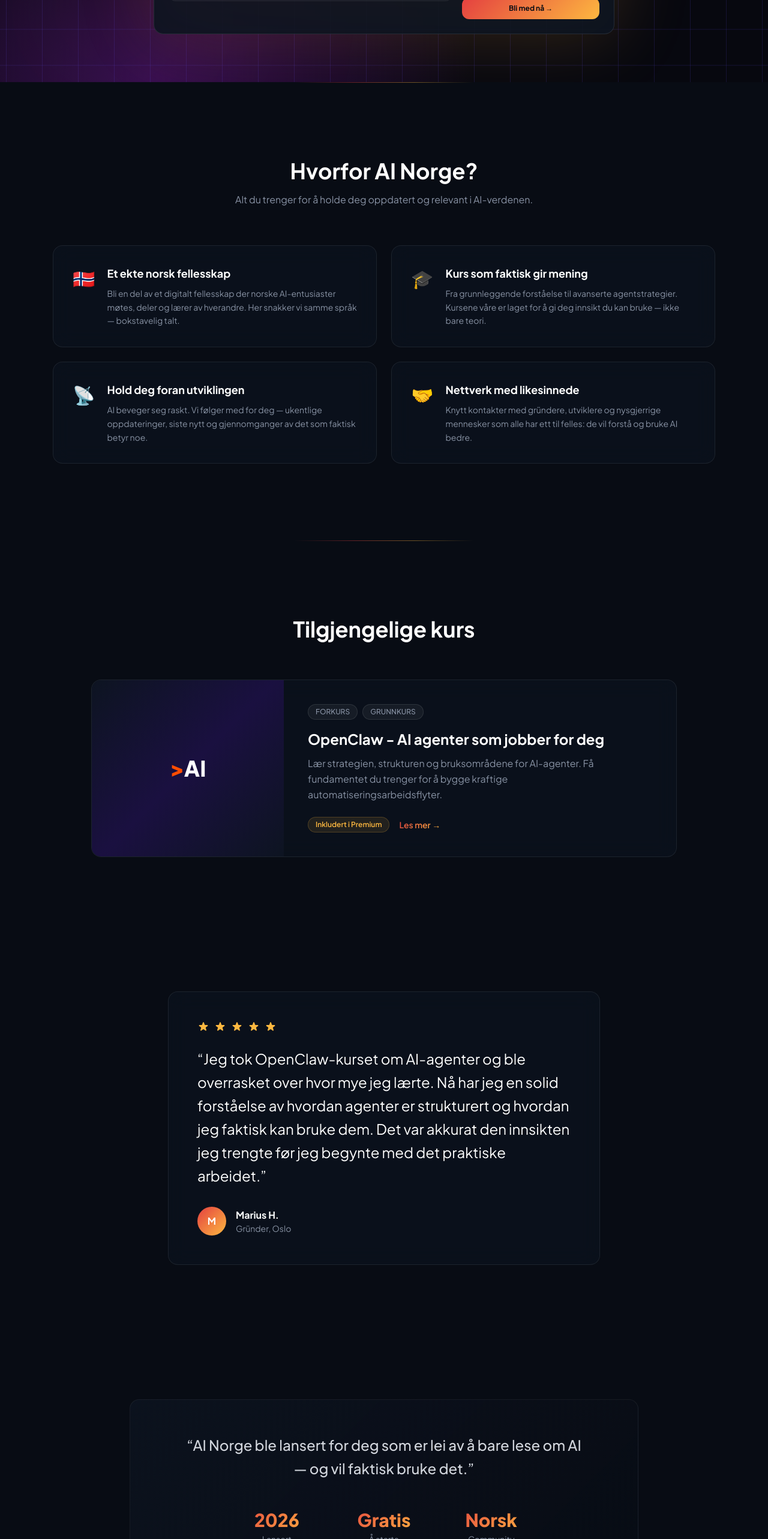
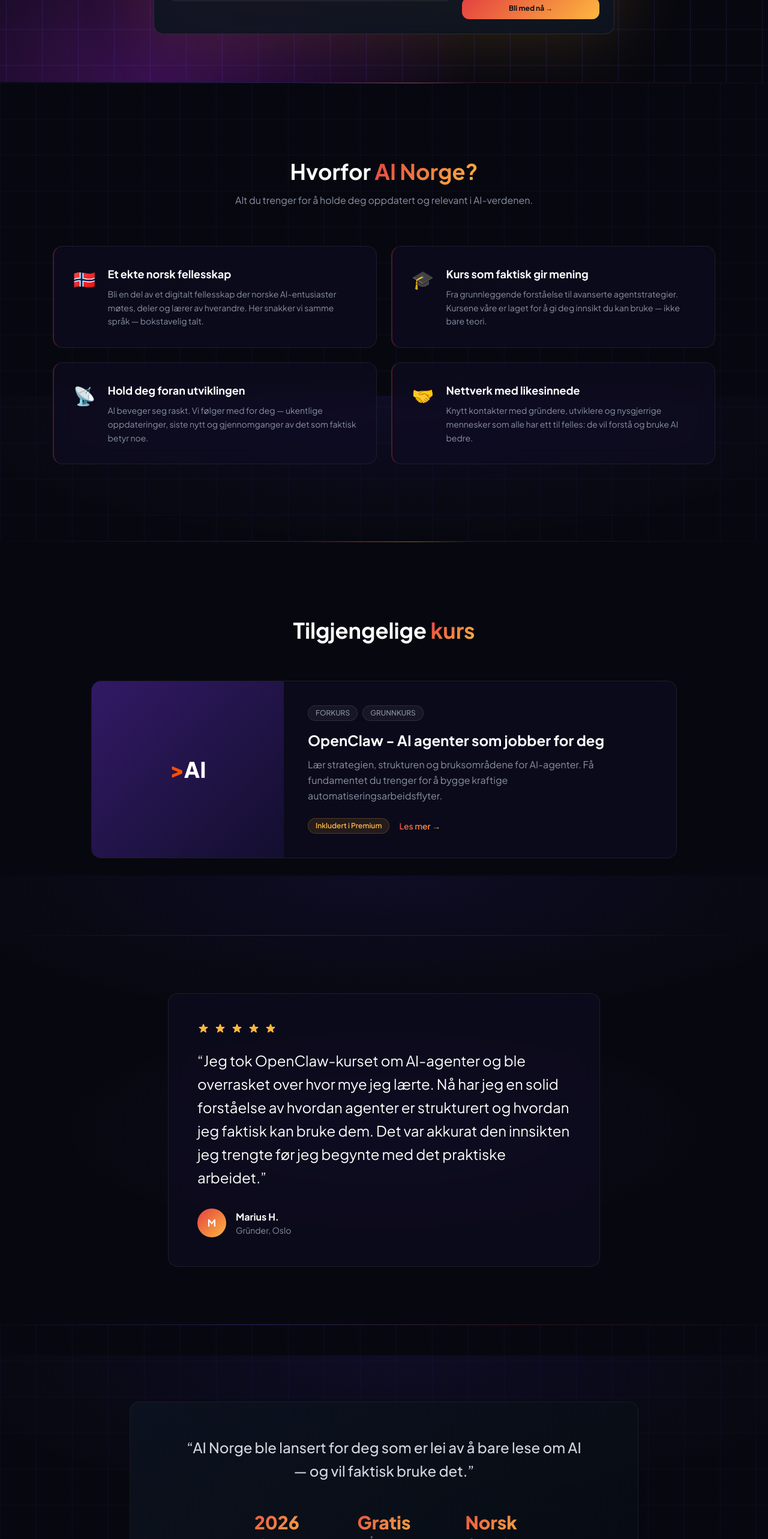
Before and after one commit to benjaclaw/ainorge-landing, a Next.js app: page / in a window 1280 px wide. Shown: the part 940-3506 px from the top of the page at 60% size. Built offline with nearby package versions, Linux system fonts and the light colour scheme.

Commit message:
feat: full visual consistency pass — section atmospheres, dividers, grid, purple tint

```diff
--- a/src/app/globals.css
+++ b/src/app/globals.css
@@ -28,9 +28,38 @@
 }
 
 body {
-  background: var(--background);
+  background: #07080f;
+  background-image: radial-gradient(ellipse 100% 50% at 50% 0%, rgba(60, 40, 160, 0.15) 0%, transparent 60%);
+  background-attachment: fixed;
   color: var(--foreground);
   font-family: var(--font-inter), system-ui, -apple-system, sans-serif;
+}
+
+/* Section with purple/blue glow */
+.section-dark {
+  position: relative;
+}
+.section-dark::before {
+  content: "";
+  position: absolute;
+  inset: 0;
+  background: radial-gradient(ellipse 60% 40% at 50% 50%, rgba(80, 50, 200, 0.08) 0%, transparent 70%);
+  pointer-events: none;
+}
+
+/* Section with subtle grid (lighter than hero) */
+.section-grid {
+  background-image:
+    linear-gradient(rgba(100, 80, 255, 0.06) 1px, transparent 1px),
+    linear-gradient(90deg, rgba(100, 80, 255, 0.06) 1px, transparent 1px);
+  background-size: 60px 60px;
+}
+
+/* Gradient divider line between sections */
+.section-divider {
+  height: 1px;
+  background: linear-gradient(90deg, transparent, rgba(100, 80, 255, 0.3), rgba(228, 64, 64, 0.2), transparent);
+  margin: 0;
 }
 
 /* Navbar */
@@ -94,7 +123,7 @@
 
 /* Glass card */
 .glass-card {
-  background: rgba(13, 20, 33, 0.6);
+  background: rgba(15, 12, 35, 0.6);
   backdrop-filter: blur(16px);
   -webkit-backdrop-filter: blur(16px);
   border: 1px solid rgba(255, 255, 255, 0.08);
@@ -232,7 +261,7 @@
 
 /* Course card thumbnail */
 .course-thumbnail {
-  background: linear-gradient(135deg, #0D1421, #1a1040, #0D1421);
+  background: linear-gradient(135deg, rgba(60, 30, 120, 0.8), rgba(20, 15, 50, 0.9));
   display: flex;
   align-items: center;
   justify-content: center;
--- a/src/app/page.tsx
+++ b/src/app/page.tsx
@@ -236,11 +236,13 @@
           </div>
         </section>
 
+        <div className="section-divider" />
+
         {/* ─── BENEFITS ─── */}
-        <section className="section-glow py-24 md:py-32">
+        <section className="section-glow section-grid py-24 md:py-32">
           <div className="mx-auto max-w-6xl px-6">
             <h2 className="text-center text-3xl md:text-4xl font-bold mb-4">
-              Hvorfor AI Norge?
+              Hvorfor <span className="gradient-text">AI Norge?</span>
             </h2>
             <p className="text-center text-muted max-w-xl mx-auto mb-16">
               Alt du trenger for å holde deg oppdatert og relevant i AI-verdenen.
@@ -269,7 +271,7 @@
                   desc: "Knytt kontakter med gründere, utviklere og nysgjerrige mennesker som alle har ett til felles: de vil forstå og bruke AI bedre.",
                 },
               ].map((item) => (
-                <div key={item.title} className="glass-card rounded-2xl p-8 flex gap-5">
+                <div key={item.title} className="glass-card rounded-2xl p-8 flex gap-5" style={{borderLeft: "2px solid rgba(228, 64, 64, 0.3)"}}>
                   <span className="text-3xl flex-shrink-0 mt-1">{item.emoji}</span>
                   <div>
                     <h3 className="text-lg font-bold mb-2">{item.title}</h3>
@@ -281,11 +283,13 @@
           </div>
         </section>
 
+        <div className="section-divider" />
+
         {/* ─── COURSES ─── */}
-        <section id="kurs" className="section-glow py-24 md:py-32">
+        <section id="kurs" className="section-glow section-dark py-24 md:py-32">
           <div className="mx-auto max-w-5xl px-6">
             <h2 className="text-center text-3xl md:text-4xl font-bold mb-16">
-              Tilgjengelige kurs
+              Tilgjengelige <span className="gradient-text">kurs</span>
             </h2>
 
             <div className="glass-card rounded-2xl overflow-hidden md:flex">
@@ -333,8 +337,10 @@
           </div>
         </section>
 
+        <div className="section-divider" />
+
         {/* ─── TESTIMONIAL ─── */}
-        <section className="py-16 md:py-24">
+        <section className="section-dark py-16 md:py-24">
           <div className="mx-auto max-w-3xl px-6">
             <div className="glass-card rounded-2xl p-8 md:p-12">
               <div className="flex items-start gap-2 mb-6">
@@ -363,8 +369,10 @@
           </div>
         </section>
 
+        <div className="section-divider" />
+
         {/* ─── SOCIAL PROOF / ABOUT ─── */}
-        <section id="om" className="py-24 md:py-32">
+        <section id="om" className="section-grid py-24 md:py-32">
           <div className="mx-auto max-w-4xl px-6">
             <div className="proof-card rounded-2xl p-10 md:p-14 text-center">
               <p className="text-xl md:text-2xl font-medium leading-relaxed text-gray-300 mb-12 max-w-2xl mx-auto">
```
